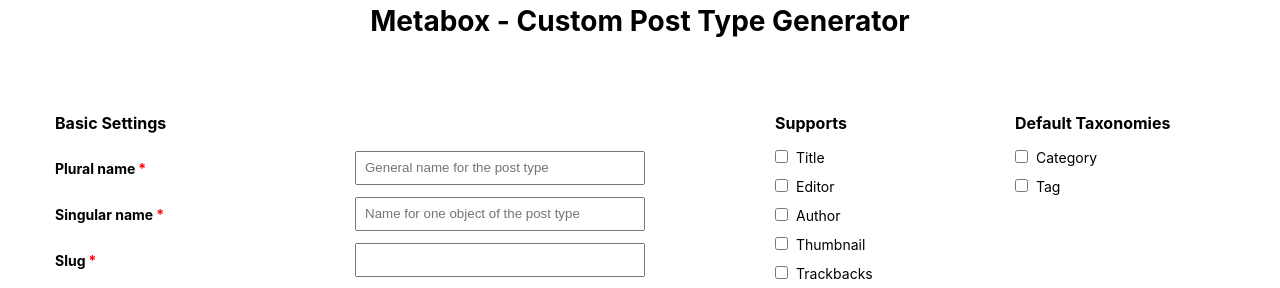
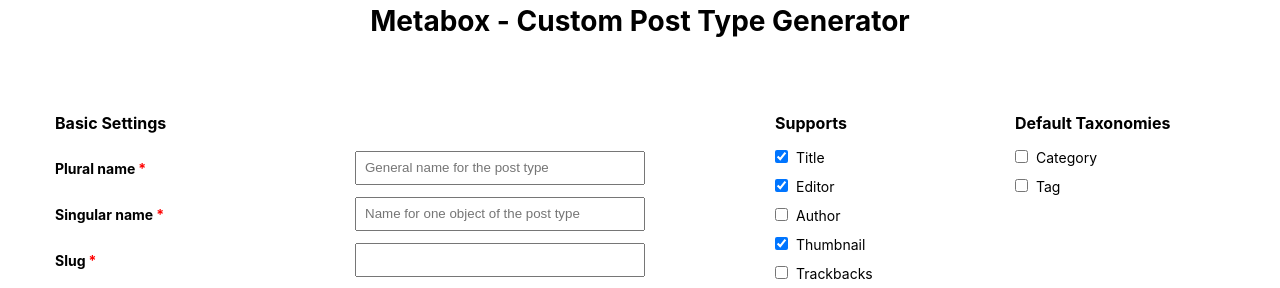
Before and after one commit to wpmetabox/post-type-generator, a React (Create React App) app: page / in a window 1280 px wide. Shown: the top 288 px of the page. Built offline with nearby package versions, Linux system fonts and the light colour scheme.

Commit message:
handle checkbox

```diff
--- a/src/components/controls/Checkbox.js
+++ b/src/components/controls/Checkbox.js
@@ -1,9 +1,15 @@
-import React from 'react';
+import React, { useState } from 'react';
 
-const Checkbox = ( {label, name, update} ) => {
+const Checkbox = ( {label, name, update, checked} ) => {
+	const [isChecked, updateCheck] = useState( checked );
+
+	const handleClick = () => {
+		updateCheck( ! isChecked );
+	}
+
 	return (
 		<label className="checkbox">
-			<input type="checkbox" id={name} name={name} onChange={update} />
+			<input type="checkbox" id={name} name={name} checked={isChecked} onChange={update} onClick={handleClick} />
 			{label}
 		</label>
 	)
--- a/src/components/controls/Control.js
+++ b/src/components/controls/Control.js
@@ -17,7 +17,7 @@
 
 	const updateCheck = e => {
 		const name = e.target.name;
-		const value = ! state.name;
+		const value = e.target.checked;
 
 		setState( state => ( {...state, [name]: value} ) )
 	}
@@ -28,7 +28,7 @@
 		case 'textarea':
 			return <Textarea label={props.label} name={props.name} placeholder={props.placeholder} update={updateText} />
 		case 'checkbox':
-			return <Checkbox label={props.label} name={props.name} update={updateCheck} />
+			return <Checkbox label={props.label} name={props.name} update={updateCheck} checked={props.checked} />
 		default:
 			break;
 	}
--- a/src/constants/Data.js
+++ b/src/constants/Data.js
@@ -22,18 +22,18 @@
 ];
 
 export const SupportSettings = [
-	{ type: 'checkbox', name: 'title', label: 'Title' },
-	{ type: 'checkbox', name: 'editor', label: 'Editor' },
-	{ type: 'checkbox', name: 'author', label: 'Author' },
-	{ type: 'checkbox', name: 'thumbnail', label: 'Thumbnail' },
-	{ type: 'checkbox', name: 'trackbacks', label: 'Trackbacks' },
-	{ type: 'checkbox', name: 'custom-fields', label: 'Custom fields' },
-	{ type: 'checkbox', name: 'comments', label: 'Comments' },
-	{ type: 'checkbox', name: 'revisions', label: 'Revisions' },
-	{ type: 'checkbox', name: 'page-attributes', label: 'Page attributes' },
+	{ type: 'checkbox', name: 'title', label: 'Title', checked: true },
+	{ type: 'checkbox', name: 'editor', label: 'Editor', checked: true },
+	{ type: 'checkbox', name: 'author', label: 'Author', checked: false },
+	{ type: 'checkbox', name: 'thumbnail', label: 'Thumbnail', checked: true },
+	{ type: 'checkbox', name: 'trackbacks', label: 'Trackbacks', checked: false },
+	{ type: 'checkbox', name: 'custom-fields', label: 'Custom fields', checked: false },
+	{ type: 'checkbox', name: 'comments', label: 'Comments', checked: false },
+	{ type: 'checkbox', name: 'revisions', label: 'Revisions', checked: false },
+	{ type: 'checkbox', name: 'page-attributes', label: 'Page attributes', checked: false },
 ];
 
 export const TaxonomySettings = [
-	{ type: 'checkbox', name: 'category', label: 'Category' },
-	{ type: 'checkbox', name: 'tag', label: 'Tag' },
+	{ type: 'checkbox', name: 'category', label: 'Category', checked: false },
+	{ type: 'checkbox', name: 'tag', label: 'Tag', checked: false },
 ];
--- a/src/constants/PhpCode.js
+++ b/src/constants/PhpCode.js
@@ -1,8 +1,6 @@
-const PhpCode = ( settings ) => {
+const labelSettings = ( settings ) => {
 	return (
-`function ${settings.function_name}() {
-	$args = [
-		'label'  => esc_html__( '${settings.name}', 'text-domain' ),
+	`'label'  => esc_html__( '${settings.name}', 'text-domain' ),
 		'labels' => [
 			'menu_name'          => esc_html__( '${settings.menu_name}', '${settings.text_domain}' ),
 			'name_admin_bar'     => esc_html__( '${settings.name_admin_bar}', '${settings.text_domain}' ),
@@ -19,7 +17,53 @@
 			'not_found_in_trash' => esc_html__( '${settings.not_found_in_trash}', '${settings.text_domain}' ),
 			'name'               => esc_html__( '${settings.name}', '${settings.text_domain}' ),
 			'singular_name'      => esc_html__( '${settings.singular_name}', '${settings.text_domain}' ),
-		],
+		],`
+	);
+}
+
+const supportSettings = ( settings ) => {
+	const supports = [
+		'title',
+		'editor',
+		'author',
+		'thumbnail',
+		'excerpt',
+		'trackbacks',
+		'custom-fields',
+		'comments',
+		'revisions',
+		'page-attributes',
+	];
+
+	let temp = '';
+
+	supports.forEach( e => {
+		temp += settings[e] === true ? `\n\t\t\t'${e}',` : '';
+	} );
+
+	return '' === temp ? '' : `'supports' => [${temp}\n\t\t],`;
+}
+
+const taxonomySettings = ( settings ) => {
+	const taxonomies = [
+		'category',
+		'post_tag',
+	];
+
+	let temp = '';
+
+	taxonomies.forEach( e => {
+		temp += settings[e] === true ? `\n\t\t\t'${e}',` : '';
+	} );
+
+	return '' === temp ? '' : `'taxonomies' => [${temp}\n\t\t],`;
+}
+
+const PhpCode = ( settings ) => {
+	return (
+`function ${settings.function_name}() {
+	$args = [
+		${labelSettings( settings )}
 		'public'              => ${settings.public},
 		'exclude_from_search' => ${settings.exclude_from_search},
 		'publicly_queryable'  => ${settings.publicly_queryable},
@@ -35,22 +79,8 @@
 		'can_export'          => ${settings.can_export},
 		'rewrite_no_front'    => ${settings.rewrite_no_front},
 		'show_in_menu'        => 'index.php',
-		'supports'            => [
-			'title',
-			'editor',
-			'author',
-			'thumbnail',
-			'excerpt',
-			'trackbacks',
-			'custom-fields',
-			'comments',
-			'revisions',
-			'page-attributes',
-		],
-		'taxonomies' => [
-			'category',
-			'post_tag',
-		],
+		${supportSettings( settings )}
+		${taxonomySettings( settings )}
 		'rewrite' => ${settings.rewrite},
 	];
 
```
